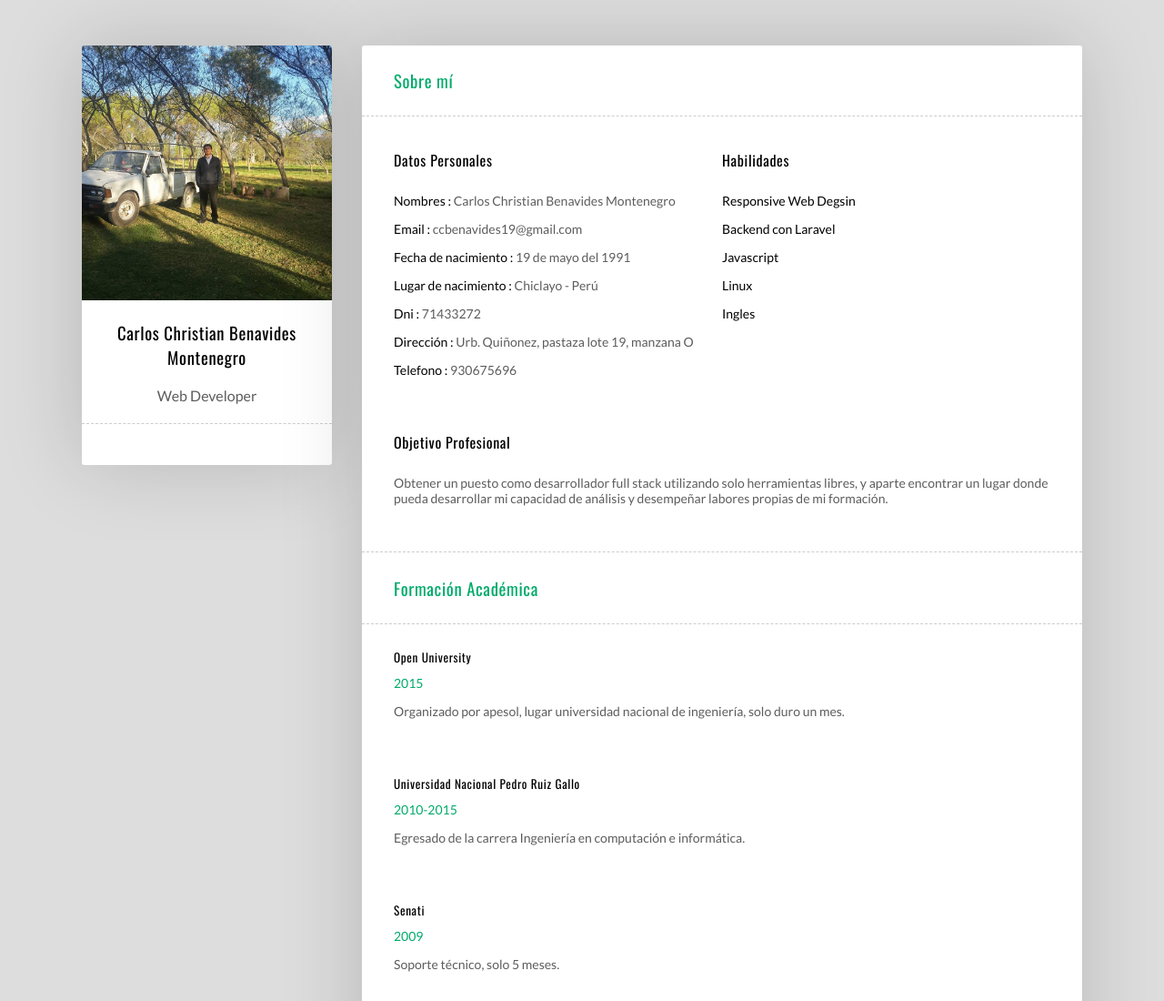
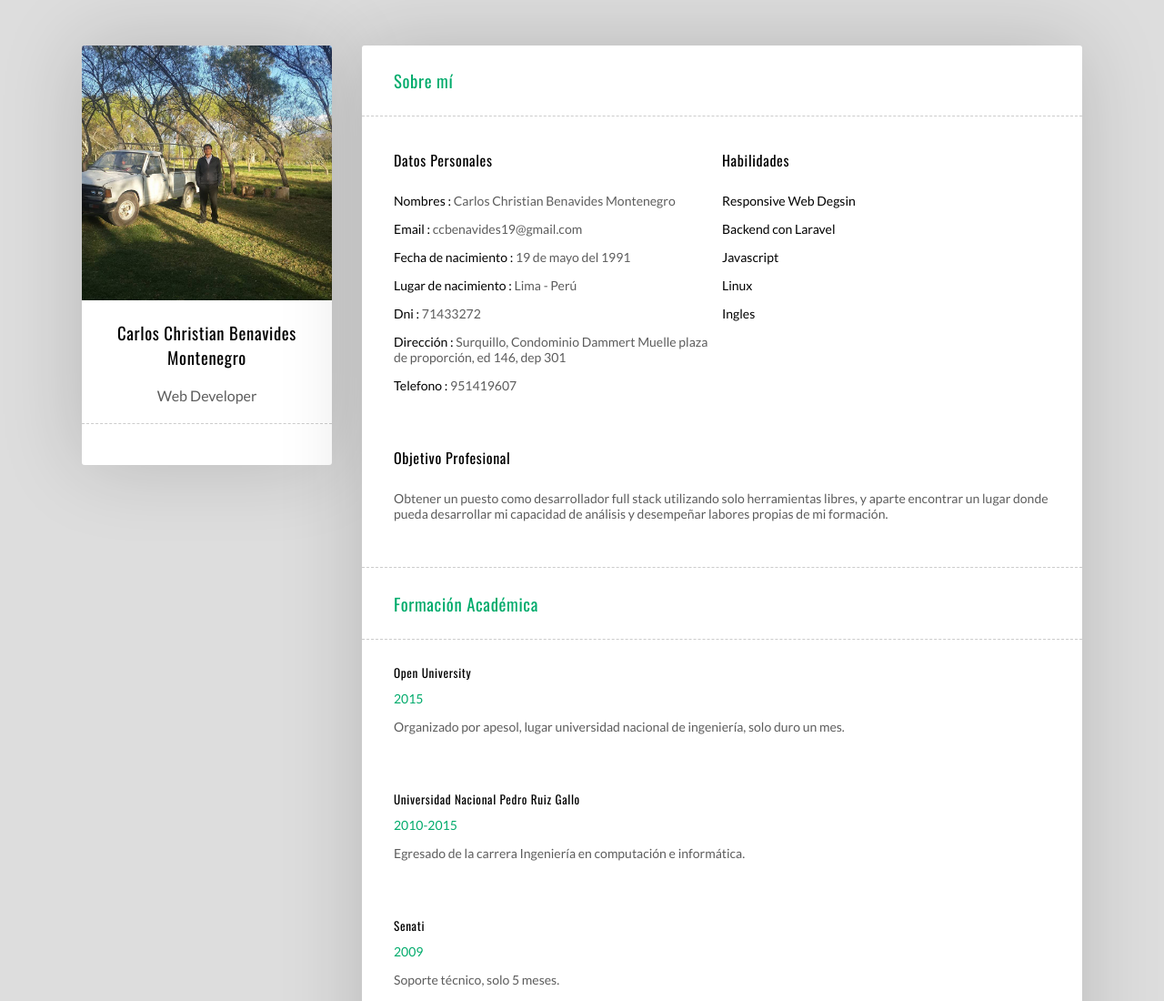
Before and after one commit to ccbenavides/curriculum, a website: page index.html in a window 1280 px wide. Shown: the top 1100 px of the page at 91% size. Drawn offline with nearby package versions, Linux system fonts and the light colour scheme.

Commit message:
update index

```diff
--- a/index.html
+++ b/index.html
@@ -62,7 +62,7 @@
                                 </p>
                                 <p class="letter_info">
                                     <strong class="letter_black">Lugar de nacimiento : </strong>
-                                    <span class="letter_gray">Chiclayo - Perú</span>
+                                    <span class="letter_gray">Lima - Perú</span>
                                 </p>
                                 <p class="letter_info">
                                     <strong class="letter_black">Dni : </strong>
@@ -70,11 +70,11 @@
                                 </p>
                                 <p class="letter_info">
                                     <strong class="letter_black">Dirección : </strong>
-                                    <span class="letter_gray">Urb. Quiñonez, pastaza lote 19, manzana O</span>
+                                    <span class="letter_gray">Surquillo, Condominio Dammert Muelle plaza de proporción, ed 146, dep 301</span>
                                 </p>
                                 <p class="letter_info">
                                     <strong class="letter_black">Telefono : </strong>
-                                    <span class="letter_gray">930675696</span>
+                                    <span class="letter_gray">951419607</span>
                                 </p>
 
                             </div>
```
